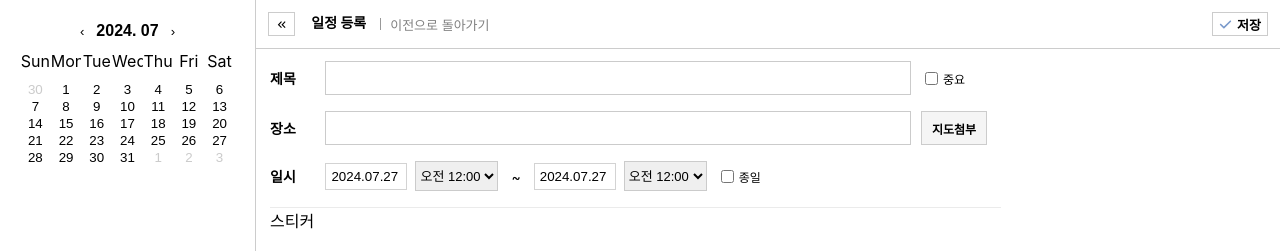
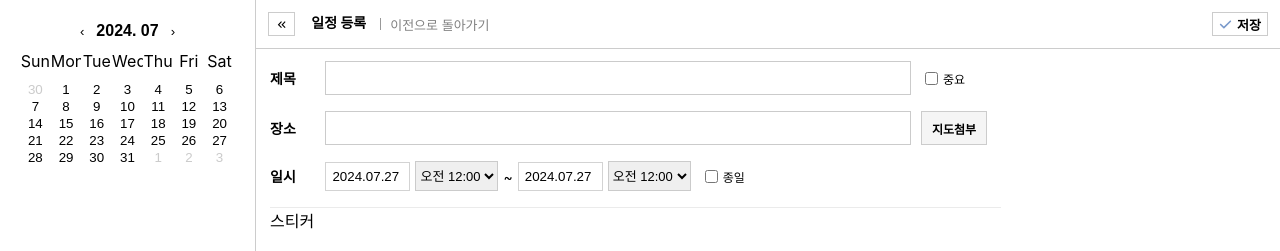
Before and after one commit to gaebonglee/ts_workspace, a React (Create React App) app in the folder calendar/: page / in a window 1280 px wide. Shown: the top 251 px of the page. Built offline with nearby package versions, Linux system fonts and the light colour scheme.

Commit message:
일시 디자인 완료!

```diff
--- a/calendar/src/components/scheduleAdd/TimeOption.tsx
+++ b/calendar/src/components/scheduleAdd/TimeOption.tsx
@@ -1,5 +1,5 @@
 import React from "react";
-
+import "../../styles/scheduleAdd/TimeOption.scss";
 const generateTimeOptions = () => {
   const times = [];
   const formatTime = (hour: number, minute: number) => {
@@ -13,7 +13,11 @@ const generateTimeOptions = () => {
   for (let hour = 0; hour < 24; hour++) {
     for (let minute = 0; minute < 60; minute += 30) {
       times.push(
-        <option key={`${hour}:${minute}`} value={formatTime(hour, minute)}>
+        <option
+          key={`${hour}:${minute}`}
+          value={formatTime(hour, minute)}
+          className="optionStyle"
+        >
           {formatTime(hour, minute)}
         </option>
       );
--- a/calendar/src/components/scheduleAdd/TimeSelect.tsx
+++ b/calendar/src/components/scheduleAdd/TimeSelect.tsx
@@ -16,7 +16,7 @@ const TimeSelect = () => {
         dateFormat="yyyy.MM.dd"
       />
       <select className="selectBox">
-        <TimeOptions />
+        <TimeOptions/>
       </select>
       <span>~</span>
       <DatePicker
--- /dev/null
+++ b/calendar/src/styles/scheduleAdd/TimeOption.scss
@@ -0,0 +1,8 @@
+.optionStyle {
+  height: 30px;
+  border: 1px solid #cbcbcb;
+  font-size: 14px;
+  outline: none;
+  max-height: 150px;
+  overflow-y: auto;
+}
--- a/calendar/src/styles/scheduleAdd/TimeSelect.scss
+++ b/calendar/src/styles/scheduleAdd/TimeSelect.scss
@@ -3,14 +3,14 @@
 //react-datePicker
 
 .react-datepicker__input-container {
-
   position: relative;
   input[type="text"] {
     align-items: center;
     border: 1px solid lightgray;
-    padding: 5px;
-    width: 70px;
+    padding: 6px;
+    width: 85px;
     outline: none;
+    box-sizing: border-box;
   }
 }
 .react-datepicker-popper {
@@ -19,11 +19,12 @@
     display: none;
   }
 }
-
+.react-datepicker-wrapper {
+  padding-right: 5px;
+}
 .dateSelection {
   display: flex;
   align-items: center;
-  gap: 0.5rem;
 
   .datePicker {
     width: 120px;
@@ -40,6 +41,10 @@
     font-size: 14px;
     outline: none;
     font-size: 13px;
+    option {
+
+      font-size: 13px;
+    }
   }
 
   span {
```
